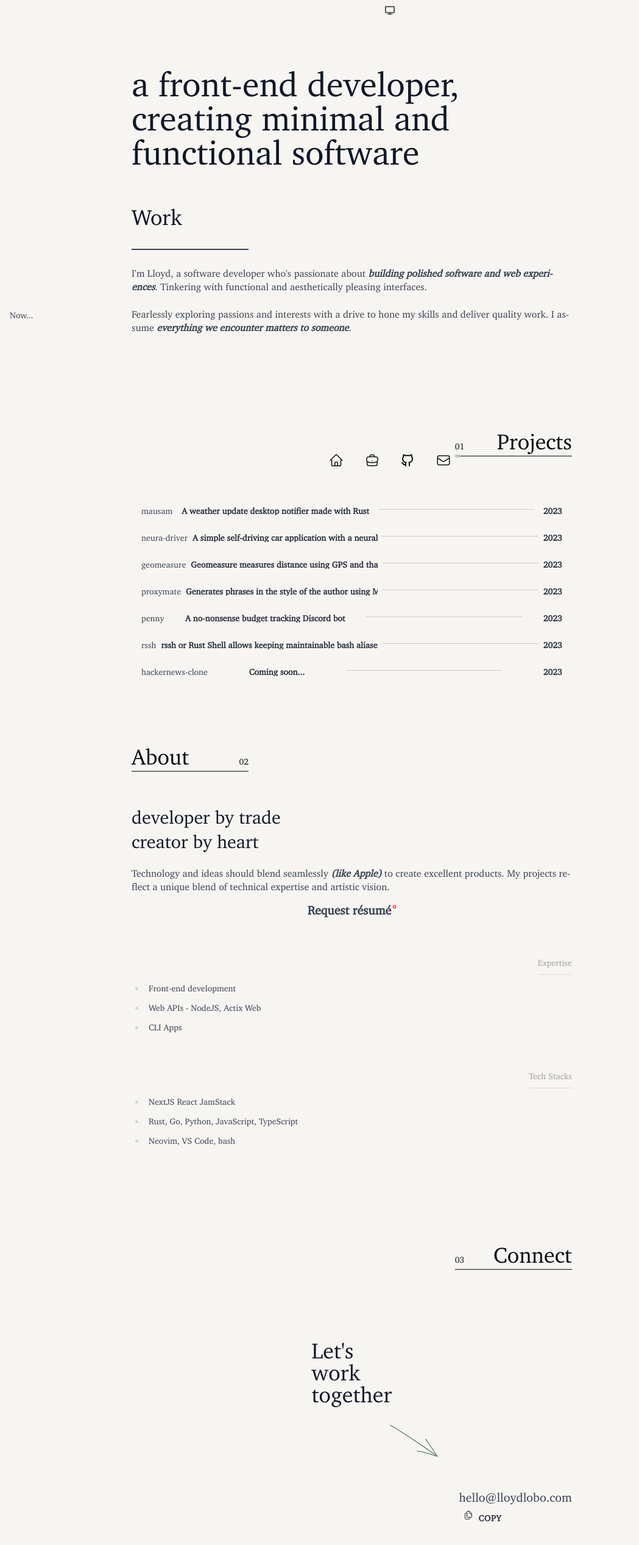
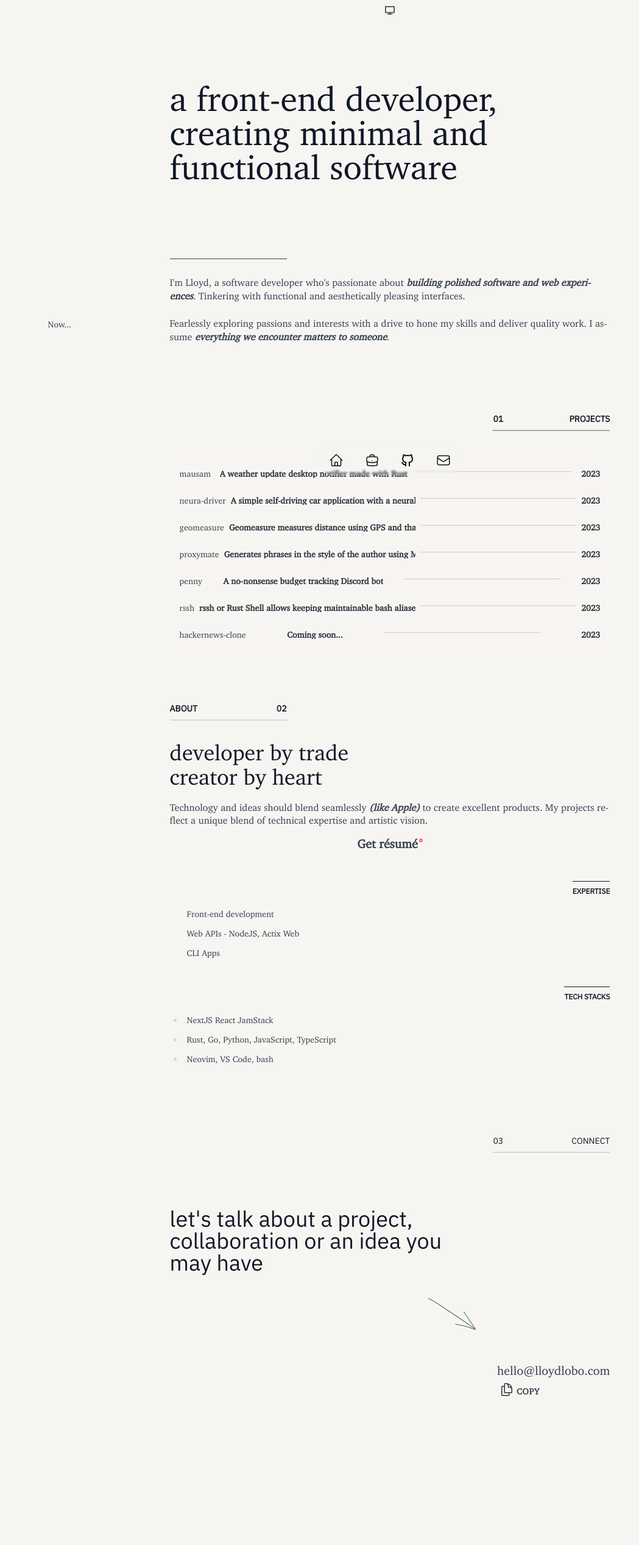
Before and after one commit to lloydlobo/lloydlobo.com, a Next.js app: page /work in a window 1280 px wide. Shown: the top 2534 px of the page at 61% size, without its empty margins (0-1049 px from the left). After the commit the page ends 2409 px from the top, so only its background shows below. Built offline with nearby package versions, Linux system fonts and the light colour scheme.

Commit message:
style: update margin layout fonts size

```diff
--- a/components/effects/EmailCopy.tsx
+++ b/components/effects/EmailCopy.tsx
@@ -18,12 +18,14 @@ export const EmailCopy = () => {
       <div>
         <div className="grid font-medium rounded-full">{email}</div>
         <button
-          className="flex flex-row-reverse brightness-75 justify-between text-sm gap-0 text-end align-baseline "
+          className="flex items-center flex-row-reverse justify-between text-sm gap-0 text-end align-baseline "
           onClick={copyToClipboard}
         >
           <>
             {isCopied ? (
-              <span className="text-green-400 dark:text-accent">Copied</span>
+              <span className="text-green-400 dark:text-primary uppercase">
+                Copied
+              </span>
             ) : (
               <button className="uppercase font-bold tracking-wider decoration-green-400 dark:decoration-accent underline-offset-8 max-[320px]:text-xs">
                 Copy{" "}
@@ -38,11 +40,9 @@ export const EmailCopy = () => {
               viewBox="0 0 24 24"
               strokeWidth={1.5}
               stroke="currentColor"
-              className={`${isCopied
-                  ? "animate-pulse text-green-400 dark:text-accent"
-                  : "brightness-75"
+              className={`${isCopied ? "text-green-400 dark:text-primary" : "brightness-75"
                 }
-              h-6 w-6 origin-center scale-[.66]`}
+              h-6 w-6 origin-center scale-[1]`}
             >
               <path
                 strokeLinecap="round"
--- a/pages/work.tsx
+++ b/pages/work.tsx
@@ -42,13 +42,6 @@ const PROJECTS = [
     description: "A no-nonsense budget tracking Discord bot",
     img: "/penny.jpg",
   },
-  // {
-  //   username: "lloydlobo",
-  //   tags: ["development", "CLI", "go"],
-  //   repo: "okejoke",
-  //   description: "okejoke gathers jokes on the fly in your CLI",
-  //   img: "/okejoke.jpg",
-  // },
   {
     username: "lloydlobo",
     tags: ["development", "rust", "cli"],
@@ -71,7 +64,7 @@ export default function WorkPage() {
       <main>
         <div className="">
           <Section>
-            <article className="">
+            <article className="py-6">
               <h1 className={`dark:text-primary`}>
                 a <span className="">front-end developer,</span>
                 <br />
@@ -85,15 +78,8 @@ export default function WorkPage() {
           <Section>
             <article>
               <div className="mx-auto w-full dark:text-secondary">
-                <div
-                  className="relative
-                space-y-6 mx-auto w-full"
-                >
-                  <div className="w-48 border-b-[2px] dark:border-secondary/90 pb-2">
-                    <h2 className="font-medium dark:text-secondary text-start">
-                      Work
-                    </h2>
-                  </div>
+                <div className="relative space-y-6 mx-auto w-full">
+                  <div className="w-48 border-b-[1px] dark:border-tertiary"></div>
                   {/* Better to put this in the about page */}
                   <p className="hidden">
                     If you're browsing this page it means you probably wish to
@@ -136,17 +122,6 @@ export default function WorkPage() {
                   </p>
                   <div className="relative w-[100%] overflow-x-auto mx-auto hidden">
                     <div className="grid grid-flow-col gap-8 text-base [&>*]:w-48 [&>*]:shadow">
-                      <ul className={`space-y-1 font-medium`}>
-                        <li className="">
-                          <Link href={`#work`}>Work</Link>
-                        </li>
-                        <li className="">
-                          <Link href={`#work`}>About</Link>
-                        </li>
-                        <li className="">
-                          <Link href={`#work`}>Connect</Link>
-                        </li>
-                      </ul>
                       <p className="">
                         I'm a software developer who's passionate about building
                         great stuff. My focus is on creating innovative
@@ -166,11 +141,7 @@ export default function WorkPage() {
           <Section>
             <article>
               <div className="relative  space-y-9 grid w-full ">
-                <h2
-                  className="flex w-48 dark:text-secondary items-baseline justify-between place-self-end border-b-[2px] border-secondary/90 pb-2 text-end font-medium before:text-sm
-                before:content-['01'] brightness-50
-                "
-                >
+                <h2 className="flex w-48 dark:text-tertiary uppercase text-sm items-baseline justify-between place-self-end border-b-[2px] border-tertiary/90 pb-2 text-end font-bold font-sans before:text-sm before:content-['01']">
                   Projects
                 </h2>
 
@@ -194,7 +165,6 @@ export default function WorkPage() {
                     )
                   )}
                 </div>
-                {/* <WorkProjects /> */}
               </div>
             </article>
           </Section>
@@ -202,29 +172,15 @@ export default function WorkPage() {
           <Section>
             <article>
               <div className="relative space-y-6 mx-auto w-full">
-                <h2
-                  className="w-48 font-medium dark:text-secondary flex items-baseline brightness-50 justify-between place-self-start border-b-[2px] border-secondary/90 pb-2 text-start after:text-sm
-                after:content-['02']"
-                >
+                <h2 className="dark:text-tertiary text-sm w-48 uppercase font-sans font-bold  flex items-baseline justify-between place-self-start border-b-[2px] border-secondary/90 pb-2 text-start after:text-sm after:content-['02']">
                   About
                 </h2>
 
-                <div className="">
-                  <h3
-                    className="dark:text-secondary"
-                  // className={`text-xl font-bold dark:text-primary backdrop-blur-[0px] hover:text-accent md:text-2xl lowercase pt-4 mb-2`}
-                  >
-                    <span
-                    // className="bg-clip-text text-transparent bg-gradient-to-r dark:from-primary/70 from-on-primary/[80%] to-on-primary/[95%] dark:to-primary backdrop-blur-[0px]"
-                    >
-                      <span className="">
-                        developer by trade
-                        <br />
-                        creator by heart
-                      </span>
-                    </span>
-                  </h3>
-                </div>
+                <h3 className="dark:text-primary text-4xl">
+                  developer by trade
+                  <br />
+                  creator by heart
+                </h3>
                 <div className="w-full dark:text-secondary lg:place-items-center">
                   <p>
                     Technology and ideas should blend seamlessly
@@ -236,16 +192,16 @@ export default function WorkPage() {
                     blend of technical expertise and artistic vision.{" "}
                   </p>
                   <Link href={"/resume"} className="w-fit">
-                    Request résumé
+                    Get résumé
                   </Link>
                 </div>
 
                 <div className="ml-auto text-sm 4xl:w-[75vw] space-y-12">
                   <div className="lg:mt-12">
-                    <h3 className="text-sm brightness-75 text-secondary flex items-baseline justify-between place-self-end border-b-[1px] border-secondary/30 py-3 text-start font-normal">
+                    <h3 className="text-xs uppercase font-sans dark:text-tertiary flex items-baseline justify-between place-self-end border-t-[1px] dark:border-tertiary/30 py-2 text-start font-bold">
                       Expertise
                     </h3>
-                    <ul className={`space-y-3 dark:text-secondary`}>
+                    <ul className={`space-y-3 list-none dark:text-secondary`}>
                       <li className="">Front-end development</li>
                       <li className="">Web APIs - NodeJS, Actix Web</li>
                       <li className="">CLI Apps</li>
@@ -253,7 +209,7 @@ export default function WorkPage() {
                   </div>
 
                   <div className=" ">
-                    <h3 className="text-sm brightness-75 text-secondary flex items-baseline justify-between place-self-end border-b-[1px] border-secondary/30 py-3 text-start font-normal">
+                    <h3 className="text-xs uppercase font-sans dark:text-tertiary flex items-baseline justify-between place-self-end border-t-[1px] dark:border-tertiary/30 py-2 text-start font-bold">
                       Tech Stacks
                     </h3>
                     <ul className={`space-y-3 dark:text-secondary`}>
@@ -270,15 +226,29 @@ export default function WorkPage() {
           </Section>
 
           <Section>
-            <article>
+            <article className="pb-12">
               <div className="relative space-y-6 grid w-full">
-                <h2 className="flex w-48 items-baseline dark:text-secondary justify-between place-self-end border-b-[2px] border-secondary/90 pb-2 text-end brightness-50 font-medium before:text-sm before:content-['03'] mb-8 lg:mb-12">
+                <h2 className="flex w-48 items-baseline dark:text-tertiary text-sm uppercase font-sans justify-between place-self-end border-b-[2px] border-secondary/90 pb-2 text-end font-medium before:text-sm before:content-['03'] mb-8 lg:mb-8">
                   Connect
                 </h2>
               </div>
               <div className="relative flex w-full flex-col space-y-28 dark:text-secondary">
-                <FooterCTAHero />
-                <FooterCTABody />
+                <h3 className="text-4xl lowercase max-w-md mr-auto leading-9 dark:text-primary font-sans">
+                  let's talk about a project, collaboration or an idea you may
+                  have
+                </h3>
+                <div className="relative ml-auto">
+                  <div
+                    className={`relative w-full -rotate-45 scale-75 md:scale-100 lg:-rotate-[55deg]`}
+                  >
+                    <div
+                      className={`absolute bottom-40 left-[30%] h-1/2 brightness-50 saturate-50 dark:saturate-100 text-green-400 dark:text-secondary -translate-x-1/2 lg:bottom-56`}
+                    >
+                      <WritingArrowDown />
+                    </div>
+                  </div>
+                  <EmailCopy />
+                </div>
               </div>
             </article>
           </Section>
@@ -287,35 +257,3 @@ export default function WorkPage() {
     </Layout>
   );
 }
-
-function FooterCTABody() {
-  return (
-    <div className="relative ml-auto">
-      <div
-        className={`relative w-full -rotate-45 scale-75 md:scale-100 lg:-rotate-[55deg]`}
-      >
-        <div
-          className={`absolute bottom-40 left-[30%] h-1/2 brightness-50 saturate-50 dark:saturate-100 text-green-400 dark:text-accent -translate-x-1/2 lg:bottom-56`}
-        >
-          <WritingArrowDown />
-        </div>
-      </div>
-
-      <EmailCopy />
-    </div>
-  );
-}
-
-function FooterCTAHero() {
-  return (
-    <div className="flex justify-center w-full">
-      <h3 className="text-4xl leading-9 dark:text-secondary">
-        Let's
-        <br />
-        work
-        <br />
-        together
-      </h3>
-    </div>
-  );
-}
--- a/styles/globals.css
+++ b/styles/globals.css
@@ -56,8 +56,8 @@ body {
 }
 
 main {
-  @apply py-8 md:py-16;
-  /* @apply mx-auto pt-8 md:pt-16 md:px-4; */
+  /* @apply py-8 md:py-16; */
+  @apply mx-auto my-16 md:px-4;
 }
 
 .layout-wrapper {
```
